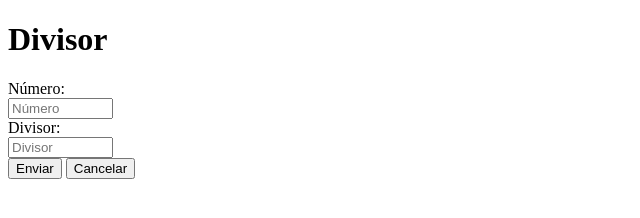
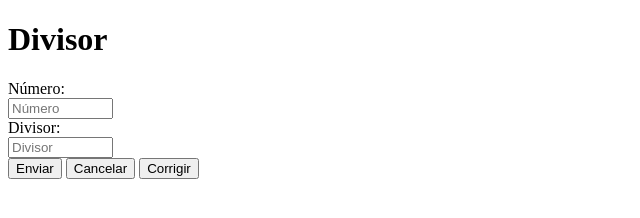
Before and after one commit to evelynvagner013/ProjetoAms4, a plain HTML site: page index.html in a window 1280 px wide. Shown: the whole page, without its empty margins (0-640 px from the left). Drawn offline with Linux system fonts and the light colour scheme.

Commit message:
Update index.html

```diff
--- a/index.html
+++ b/index.html
@@ -24,6 +24,7 @@
             <br>
             <input type="submit" value="Enviar">
             <input type="reset" value="Cancelar">
+             <input type="reset" value="Corrigir">
 
         </form>
     </div>
```
